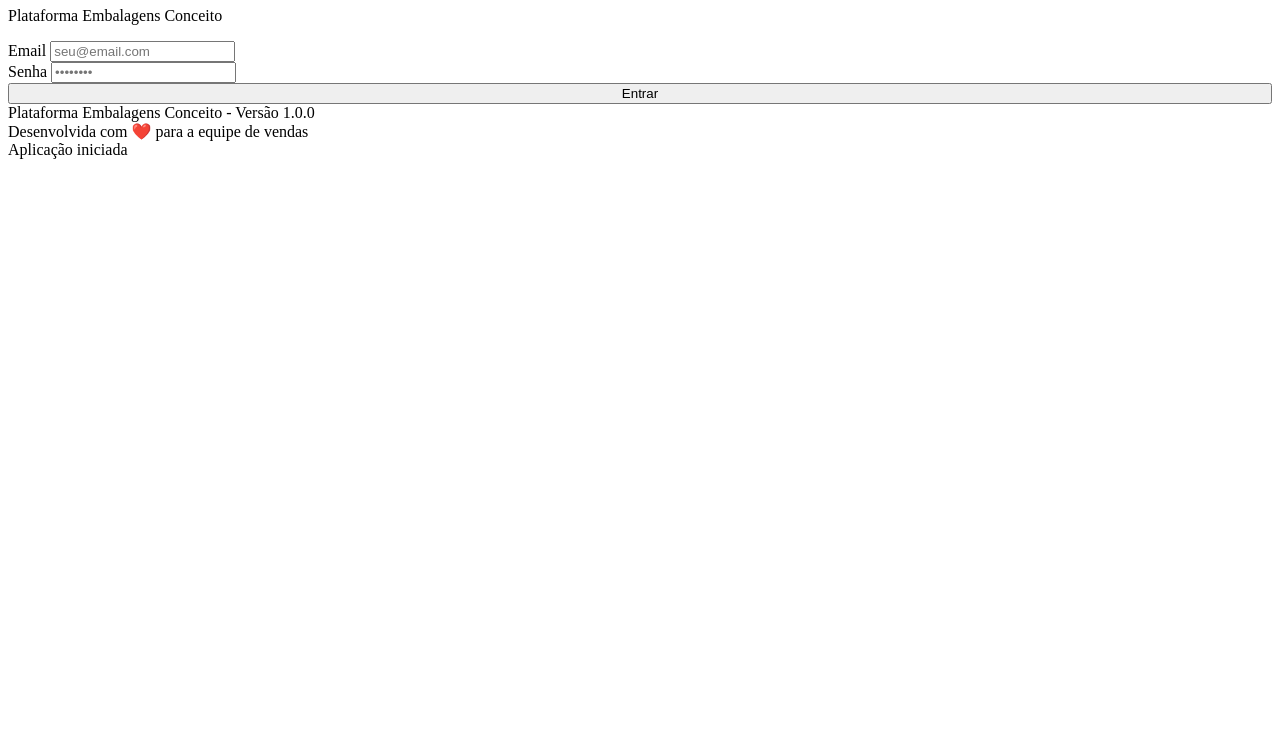
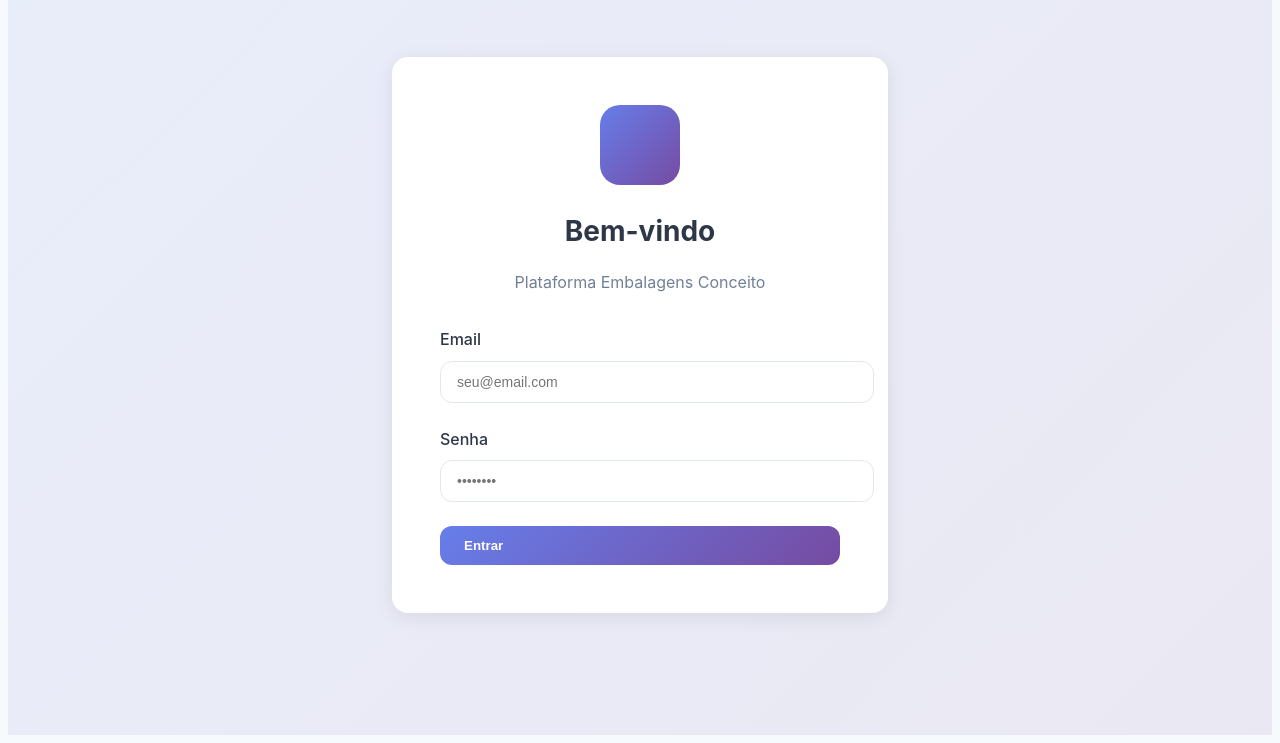
Before and after one commit to saiadasdividas/PlataformadeVendas, a website: page index.html in a window 1280 px wide. Shown: the part 73-816 px from the top of the page. Drawn offline with nearby package versions, Linux system fonts and the light colour scheme; files that its build step writes are made by us from their sources; no server answers.

Commit message:
Correção do taiwild na pg admin

```diff
--- a/index.html
+++ b/index.html
@@ -14,7 +14,7 @@
     <!-- Carrega configuracoes do Firebase antes do script principal -->
 
     <!-- Seus estilos -->
-  <link rel="stylesheet" href="dist/styles.css" />
+  <link rel="stylesheet" href="styles.css" />
 </head>
 <body>
 
```
